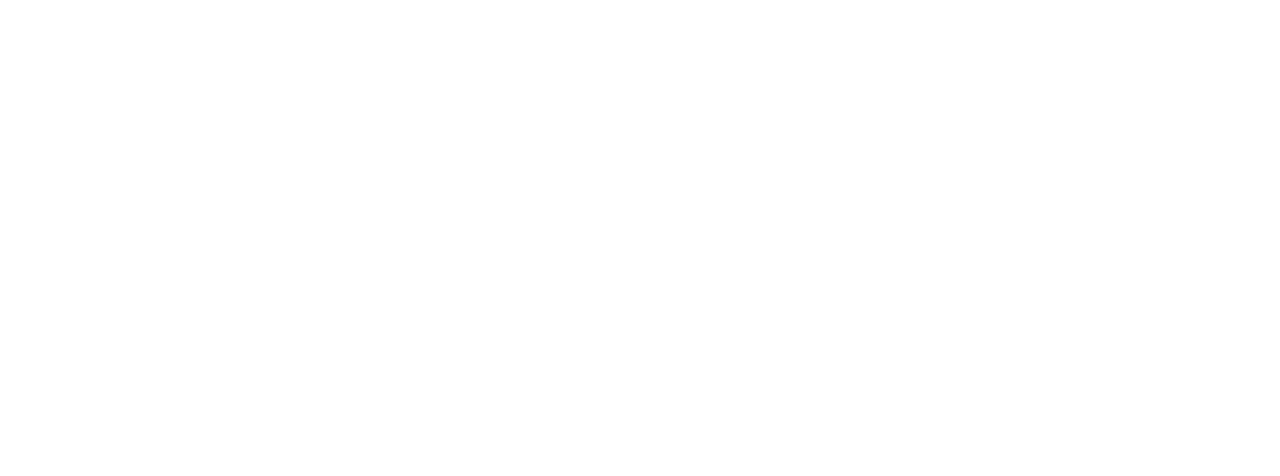
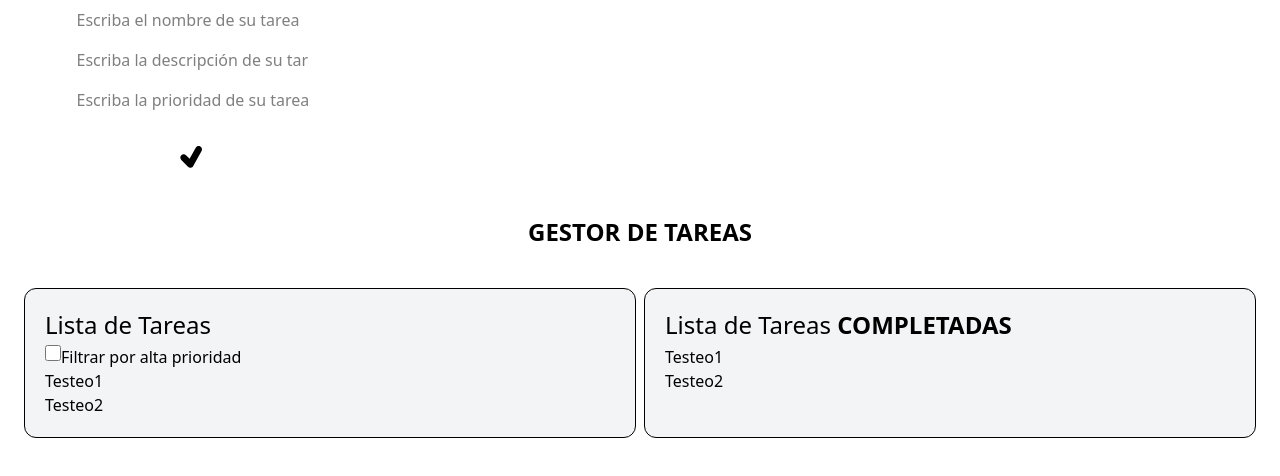
Before and after one commit to FacundoPiriz17/ToDoList, a React (Vite) app: page / in a window 1280 px wide. Shown: the top 476 px of the page. Built offline with nearby package versions, Linux system fonts and the light colour scheme.

Commit message:
union de los tres

```diff
--- a/src/App.jsx
+++ b/src/App.jsx
@@ -1,10 +1,15 @@
+import TaskForm from './components/TaskForm'
 import TaskItem from './components/TaskItem'
+import TaskList from './components/TaskList'
 
 function App() {
+
 
   return (
     <>
       <div className="">
+        <TaskForm/>
+        <TaskList/>
       </div>
     </>
   )
--- a/src/components/TaskForm.jsx
+++ b/src/components/TaskForm.jsx
@@ -1,15 +1,24 @@
 import { TiTick } from "react-icons/ti";
 import { useState } from "react";
 
-export function TaskForm() {
-    const [nombreTask, setNombreTask] = useState("");
-    const [descTask, setDescTask] = useState("");
-    const [priority, setPriority] = useState("");
+export function TaskForm( {addNewTask} ) {
+    const [taskName, setName] = useState("");
+    const [taskDescription, setDescription] = useState("");
+    const [taskPriority, setPriority] = useState("");
 
     const submitForm = () => {
-        setNombreTask("");
-        setDescTask("");
+        const newTask = {
+            text: taskName,
+            description: taskDescription,
+            priority: taskPriority,
+            isDone: false
+        }
+
+        setName("");
+        setDescription("");
         setPriority("");
+
+        addNewTask(newTask);
     }
 
     return (
@@ -18,15 +27,15 @@
                 <div className="w-96 text-center">
                     <div className="gap-2 mb-4 ">
                         <input
-                            type={"text"} value={nombreTask}
+                            type={"text"} value={taskName}
                             placeholder={"Escriba el nombre de su tarea"}
                             onChange={(e) => setNombreTask(e.target.value)}
                             className={"flex-1 px-4 py-2 rounded-lg text-black focus:none focus:ring-2 focus:ring-teal-700"}/>
-                        <input type={"text"} value={descTask}
+                        <input type={"text"} value={taskDescription}
                                placeholder={"Escriba la descripción de su tarea"}
                                onChange={(e) => setDescTask(e.target.value)}
                                className={"flex-1 px-4 py-2 rounded-lg text-black focus:none focus:ring-2 focus:ring-teal-700"}/>
-                        <input type={"text"} value={priority}
+                        <input type={"text"} value={taskPriority}
                                placeholder={"Escriba la prioridad de su tarea"}
                                onChange={(e) => setPriority(e.target.value)}
                                className={"flex-1 px-4 py-2 rounded-lg text-black focus:none focus:ring-2 focus:ring-teal-700"}/>
--- a/src/components/TaskItem.jsx
+++ b/src/components/TaskItem.jsx
@@ -13,15 +13,16 @@
   return 'low'
 }
 
-const TaskItem = ({text, id, deleteTask, markDone, isRealiced, priority}) => {
+const TaskItem = ({title, description, id, deleteTask, markDone, isDone, priority}) => {
   return (
     <div
       className={
-        isRealiced
+        isDone
           ? 'bg-green-600 w-full flex justify-between p-3 text-white'
           : 'bg-yellow-300 w-full flex justify-between p-3 text-white'
       }>
-      <span> {text} </span>
+      <span> {title} </span>
+      <span> {description} </span>
       <span> {mostrarPrioridad(priority)} </span>
       <section className="flex gap-3">
         <button onClick={() => deleteTask(id)}>
@@ -30,9 +31,9 @@
             <MdDelete color="red" size={20} />{' '}
           </i>
         </button>
-        <button onClick={() => markDone(id, isRealiced)}>
+        <button onClick={() => markDone(id, isDone)}>
           {' '}
-          {isRealiced ? (
+          {isDone ? (
             <i className="cursor-pointer">
               <RxCross1 color="red" size={20} />
             </i>
--- a/src/components/TaskList.jsx
+++ b/src/components/TaskList.jsx
@@ -0,0 +1,62 @@
+import React from "react";
+import { useState } from "react";
+
+function TaskList() {
+    const [tasks, setTasks] = useState([]);
+
+    function addNewTask(newTask) {
+        setTasks(...tasks, {newTask, id: tasks.length * newTask.title.length})
+    };
+
+    function deleteTask(id) {
+        const updatedTasks = tasks.filter(task => task.id !== id);
+        setTasks(updatedTasks);
+    };
+
+    function markDone(id) {
+        setTasks(tasks.map(task => {
+            if (task.id === id) {
+                task.isDone = !task.isDone;
+            }
+        }))
+    };
+
+    return (
+        <div>
+            <h1 className="flex font-bold justify-center text-2xl p-10">GESTOR DE TAREAS</h1>
+            <div className="grid grid-cols-2 justify-center px-5">
+                <div className="bg-gray-100 rounded-xl mx-1 border-1">
+                    <div className="m-5">
+                        <h1 className="mb-1 text-2xl">Lista de Tareas</h1>
+                        <form action="" className="flex">
+                            <input type="checkbox" className="w-4 h-4 text-blue-600 bg-gray-100 border-gray-300 rounded-sm focus:ring-blue-500 dark:focus:ring-blue-600 dark:ring-offset-gray-800 focus:ring-2 dark:bg-gray-700 dark:border-gray-600w-4 h-4 text-blue-600 bg-gray-100 border-gray-300 rounded-sm focus:ring-blue-500 dark:focus:ring-blue-600 dark:ring-offset-gray-800 focus:ring-2 dark:bg-gray-700 dark:border-gray-600"/>
+                            <p>Filtrar por alta prioridad</p>
+                        </form>
+                        <ul>
+                            {tasks && tasks.filter(task => task.isRealiced === false).map(task => {
+                                <li key={task.id}> <TaskItem title={task.title} description={task.description} id={task.id} isDone={task.isDone} priority={task.priority} markDone={markDone(task.id, task.isDone)} deleteTask={deleteTask(task.id)}/></li>
+                            })}
+                            <li>Testeo1</li>
+                            <li>Testeo2</li>
+                        </ul>
+                    </div>
+                </div>
+
+                <div className="bg-gray-100 rounded-xl mx-1 border-1">
+                    <div className="m-5">
+                        <h1 className="mb-1 text-2xl">Lista de Tareas <span className="font-bold">COMPLETADAS</span></h1>
+                        <ul>
+                            {tasks && tasks.filter(task => task.isRealiced === true).map(task => {
+                                <li key={task.id}> <TaskItem title={task.title} description={task.description} id={task.id} isDone={task.isDone} priority={task.priority} markDone={markDone(task.id, task.isDone)} deleteTask={deleteTask(task.id)}/></li>
+                            })}
+                            <li>Testeo1</li>
+                            <li>Testeo2</li>
+                        </ul>
+                    </div>
+                </div>
+            </div>
+        </div>
+    )
+}
+
+export default TaskList;
```
Also changed, not shown: 1 other file (tests, documents, lock files or other folders).
